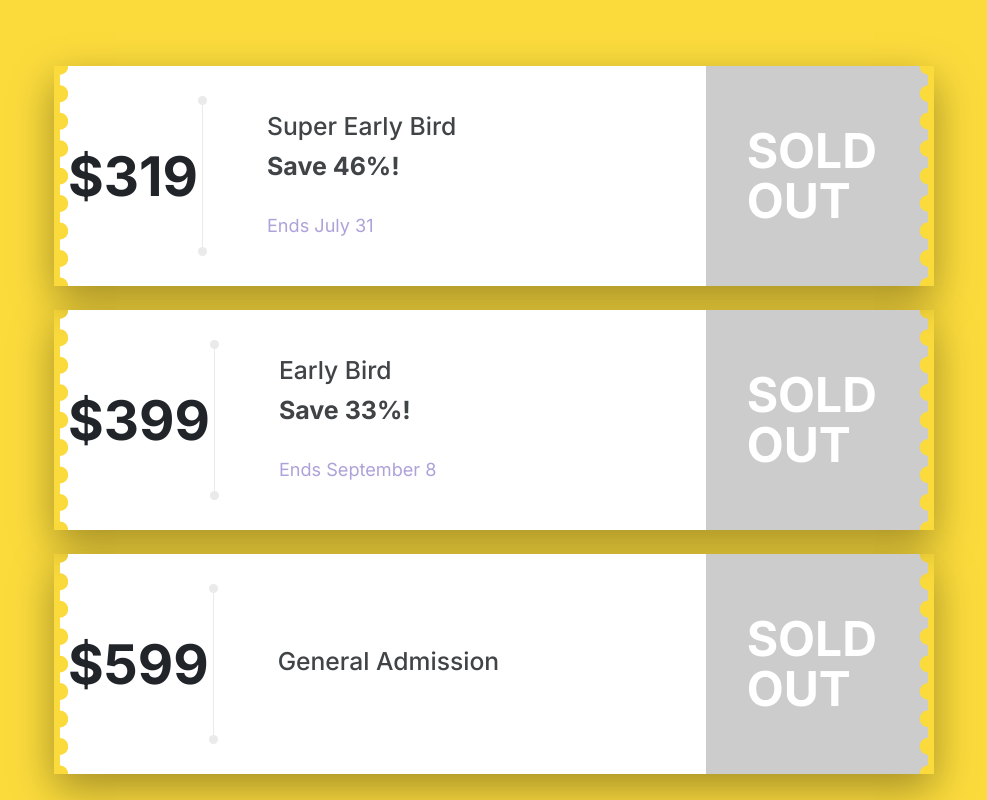
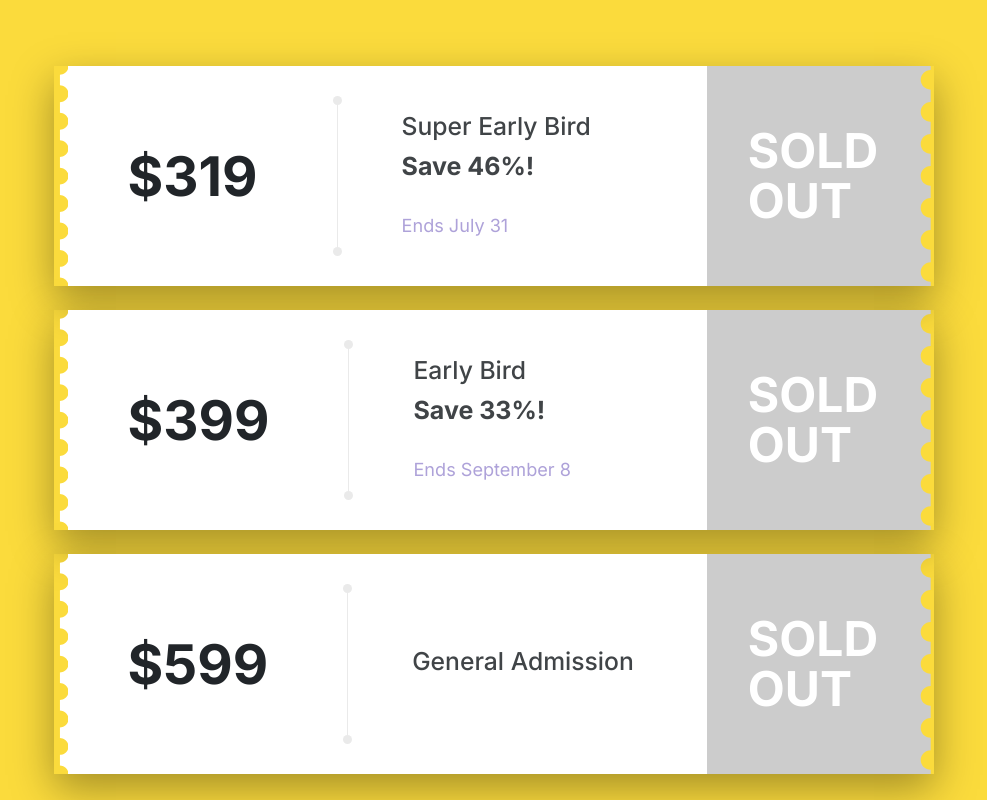
Before and after one commit to AlmiraTolstova/study-projects, a plain HTML site: page study-project_1/index.html in a window 1280 px wide. Shown: the part 4180-4980 px from the top of the page, without its empty margins (146-1133 px from the left). Drawn offline with Linux system fonts and the light colour scheme.

Commit message:
add @media ticket csss

```diff
--- a/study-project_1/index.html
+++ b/study-project_1/index.html
@@ -183,7 +183,7 @@
 
       <div class="container ticket-list">
         <div class="ticket-container">
-          <img src="images/tickets/ticket-left.svg" alt="" />
+          <div class="ticket-imgleft"></div>
           <div class="ticket-white">
             <div class="ticket-price">$319</div>
             <img src="images/tickets/group.svg" alt="object" />
@@ -196,11 +196,11 @@
           <div class="ticket-gray">
             <span class="ticket-sold">SOLD OUT</span>
           </div>
-          <img src="images/tickets/__after.svg" alt="" />
+          <div class="ticket-imgright"></div>
         </div>
 
         <div class="ticket-container">
-          <img src="images/tickets/ticket-left.svg" alt="" />
+          <div class="ticket-imgleft"></div>
           <div class="ticket-white">
             <div class="ticket-price">$399</div>
             <img src="images/tickets/group.svg" alt="object" />
@@ -213,11 +213,11 @@
           <div class="ticket-gray">
             <span class="ticket-sold">SOLD OUT</span>
           </div>
-          <img src="images/tickets/__after.svg" alt="" />
+          <div class="ticket-imgright"></div>
         </div>
 
         <div class="ticket-container">
-          <img src="images/tickets/ticket-left.svg" alt="" />
+          <div class="ticket-imgleft"></div>
           <div class="ticket-white">
             <div class="ticket-price">$599</div>
             <img src="images/tickets/group.svg" alt="object" />
@@ -228,7 +228,7 @@
           <div class="ticket-gray">
             <span class="ticket-sold">SOLD OUT</span>
           </div>
-          <img src="images/tickets/__after.svg" alt="" />
+          <div class="ticket-imgright"></div>
         </div>
       </div>
     </section>
--- a/study-project_1/styles/styles.css
+++ b/study-project_1/styles/styles.css
@@ -393,12 +393,25 @@ h1 {
   /* justify-content: space-evenly; */
   align-items: center;
 }
+/* ------------- */
+.ticket-imgleft {
+  background: url("/study-project_1/images/tickets/ticket-left.svg")
+    center/cover no-repeat;
+  width: 14px;
+  height: 220px;
+}
+.ticket-imgright {
+  background: url("/study-project_1/images/tickets/ticket-right.svg")
+    center/cover no-repeat;
+  width: 14px;
+  height: 220px;
+}
 .ticket-price {
   font-weight: 700;
   font-size: 54.6094px;
   line-height: 90px;
   color: #212529;
-  padding: 2.8125rem 4.6875 2.8125rem 3.75rem;
+  padding: 2.8125rem 4.6875rem 2.8125rem 3.75rem;
 }
 .ticket-text {
   padding-left: 3.75rem;
@@ -447,6 +460,19 @@ h1 {
   }
 }
 @media (min-device-width: 390px) and (max-device-width: 768px) {
+  .ticket-imgleft {
+    background: url("/study-project_1/images/tickets/ticket-top.svg")
+      center/cover no-repeat;
+    height: 14px;
+    width: 342px;
+  }
+  .ticket-imgright {
+    background: url("/study-project_1/images/tickets/ticket-bottom.svg")
+      center/cover no-repeat;
+    height: 14px;
+    width: 342px;
+  }
+
   .ticket-container {
     display: flex;
     align-items: stretch; /* img будет притягиваться вплотную */
```
Also changed, not shown: 3 other files.
